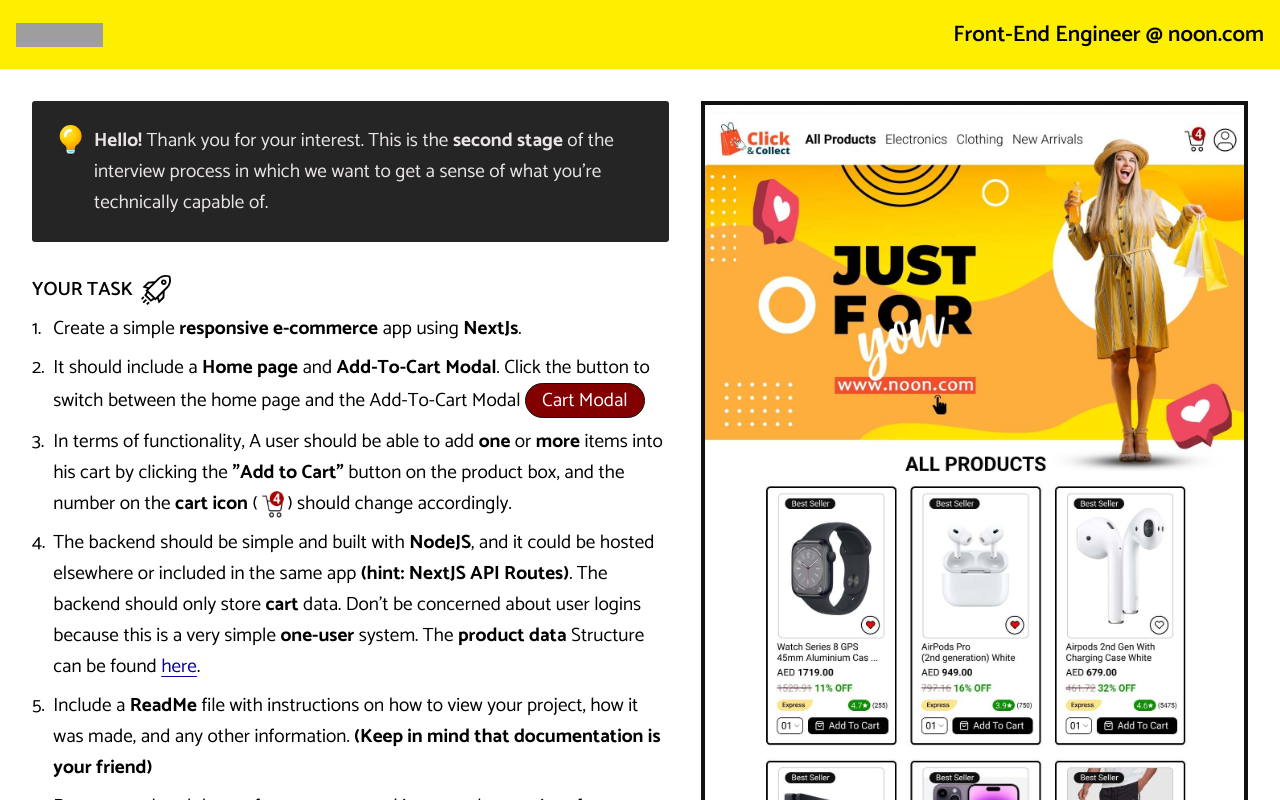
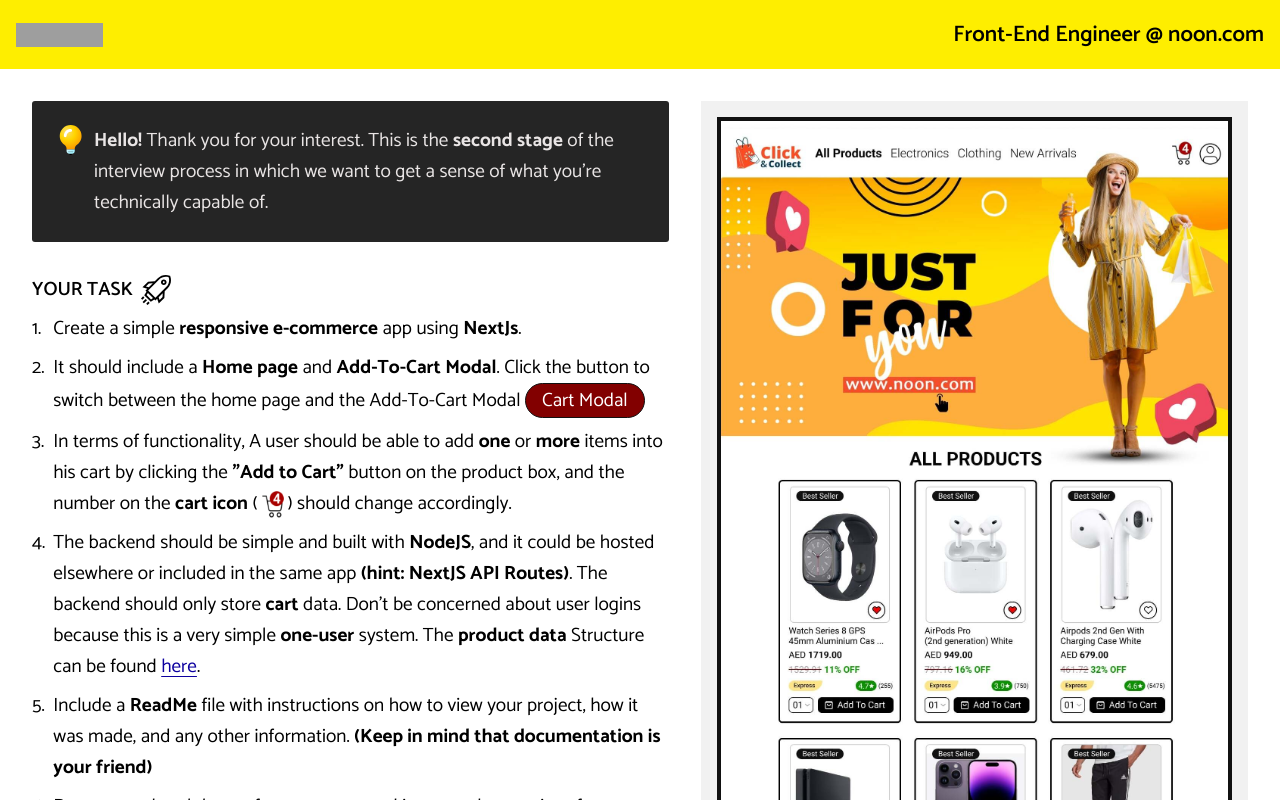
Before and after one commit to SachinKodagoda/Interview-API, a Next.js app: page / in a window 1280 px wide. Built offline with nearby package versions, Linux system fonts and the light colour scheme; grey boxes are pictures that could not be loaded.

Commit message:
clean ups

```diff
--- a/app/page.module.css
+++ b/app/page.module.css
@@ -64,24 +64,32 @@
   height: auto;
   display: block;
   flex: none;
-  background-color: #f1f1f1;
+  display: block;
+}
+
+.description_right {
+  width: 100%;
+  height: auto;
+  display: block;
+  flex: none;
+  background: #f1f1f1;
+  padding: 1rem;
 }
 
 @media only screen and (min-width: 768px) {
-  .picture_tag {
+  .description_right {
     width: 40%;
   }
 }
 
 @media only screen and (min-width: 1024px) {
-  .picture_tag {
+  .description_right {
     width: 45%;
-    height: 100vh;
   }
 }
 
 @media only screen and (min-width: 1400px) {
-  .picture_tag {
+  .description_right {
     width: 50%;
   }
 }
--- a/app/page.tsx
+++ b/app/page.tsx
@@ -31,6 +31,7 @@
             <Task imageName={imageName} setImageName={setImageName} />
             <Marking />
           </section>
+          <section className={styles.description_right}>
             <picture className={styles.picture_tag}>
               <img
                 src={`/images/${imageName}.jpg`}
@@ -39,6 +40,7 @@
               />
             </picture>
           </section>
+        </section>
       </main>
     </>
   );
```
Lines whose indentation alone changed are shown as unchanged.
